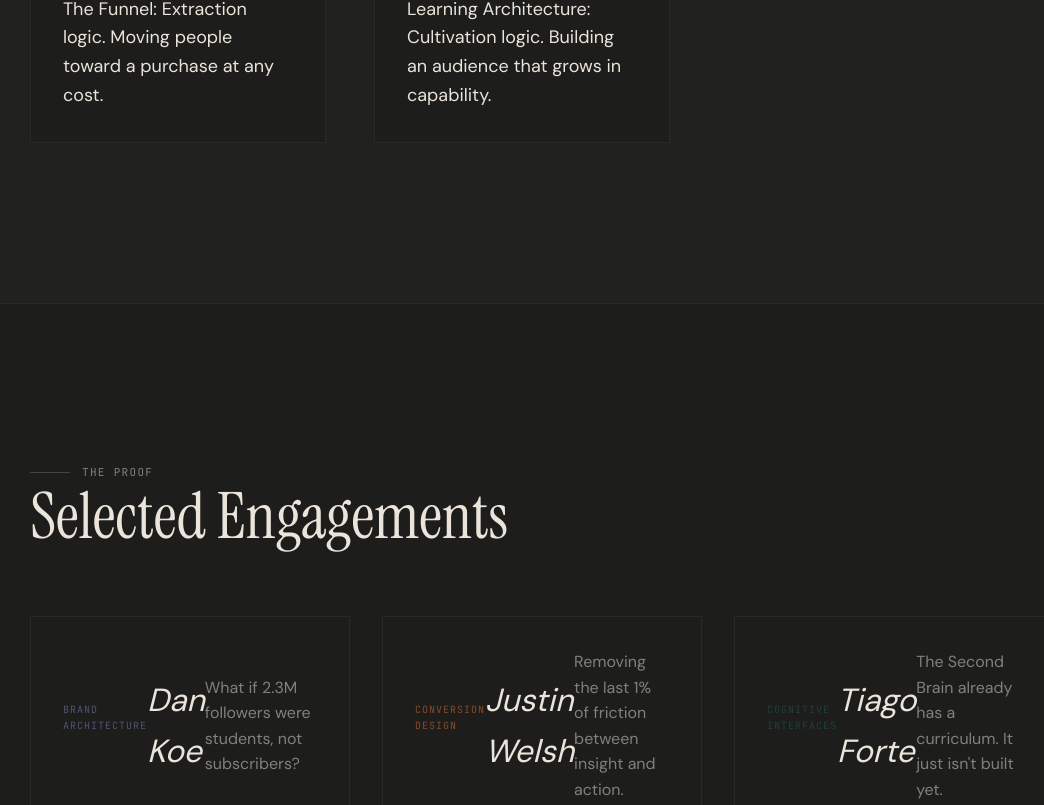
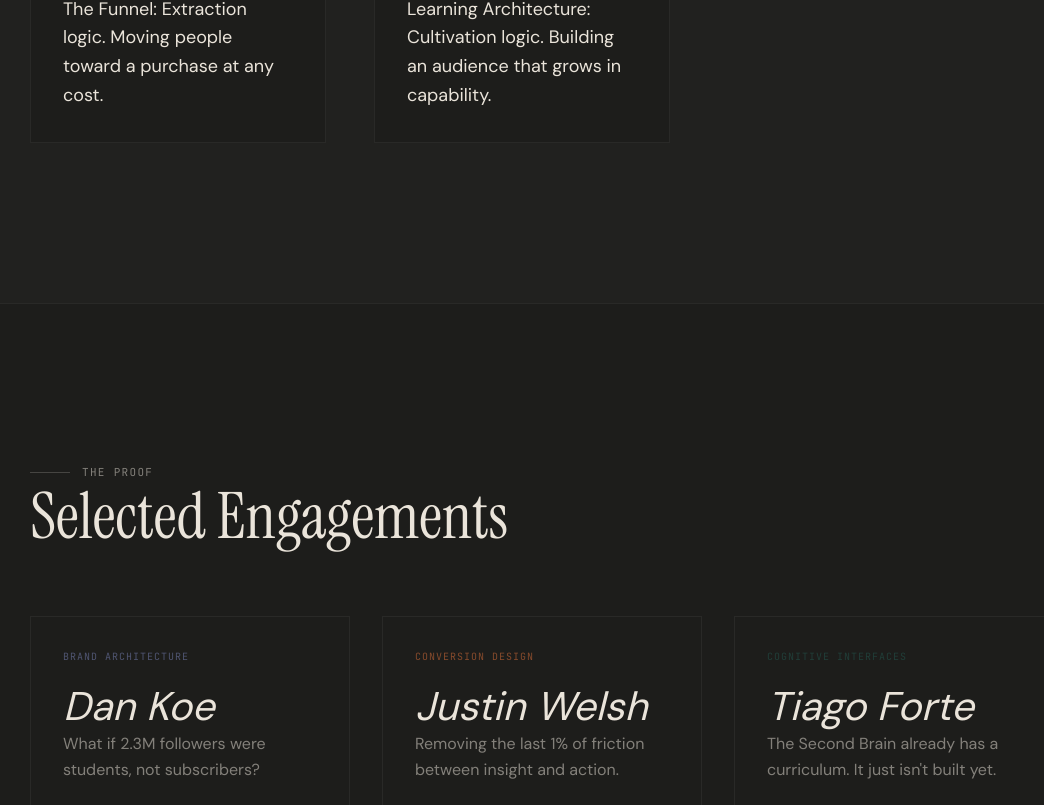
Before and after one commit to jacklyn747/Curiosity-Inc., a React (Vite) app: page / in a window 1280 px wide. Shown: the part 1992-2797 px from the top of the page, without its empty margins (98-1142 px from the left). Built offline with nearby package versions, Linux system fonts and the light colour scheme.

Commit message:
Fix: Resolving text overlap in engagement cards by removing problematic global link styles and enforcing vertical stacking in card layouts.

```diff
--- a/src/index.css
+++ b/src/index.css
@@ -341,7 +341,14 @@ section {
 }
 
 /* Touch targets — minimum 44×44px for all interactive elements (WCAG 2.5.5) */
-button, [role="button"], a {
+button, [role="button"] {
+  min-height: 44px;
+  display: inline-flex;
+  align-items: center;
+}
+
+/* For links, we only apply min-height where it won't break text wrapping */
+a.btn, a.nav-link {
   min-height: 44px;
   display: inline-flex;
   align-items: center;
--- a/src/pages/index.tsx
+++ b/src/pages/index.tsx
@@ -144,12 +144,12 @@ export function HomePage() {
             <Link
               key={study.id}
               to={study.link}
-              className="group p-8 border border-[rgba(255,255,255,0.05)] hover:border-[rgba(255,255,255,0.2)] transition-all duration-500"
+              className="flex flex-col group p-8 border border-[rgba(255,255,255,0.05)] hover:border-[rgba(255,255,255,0.2)] transition-all duration-500"
             >
               <span className="font-mono text-[10px] uppercase tracking-widest opacity-50 block mb-4" style={{ color: study.accentColor }}>
                 {study.category}
               </span>
-              <h3 className="font-display text-[32px] italic mb-4">{study.title}</h3>
+              <h3 className="font-display text-[40px] italic mb-4 leading-tight">{study.title}</h3>
               <p className="font-body text-[16px] text-[var(--color-text-dim)]">{study.subtitle}</p>
             </Link>
           ))}
```
